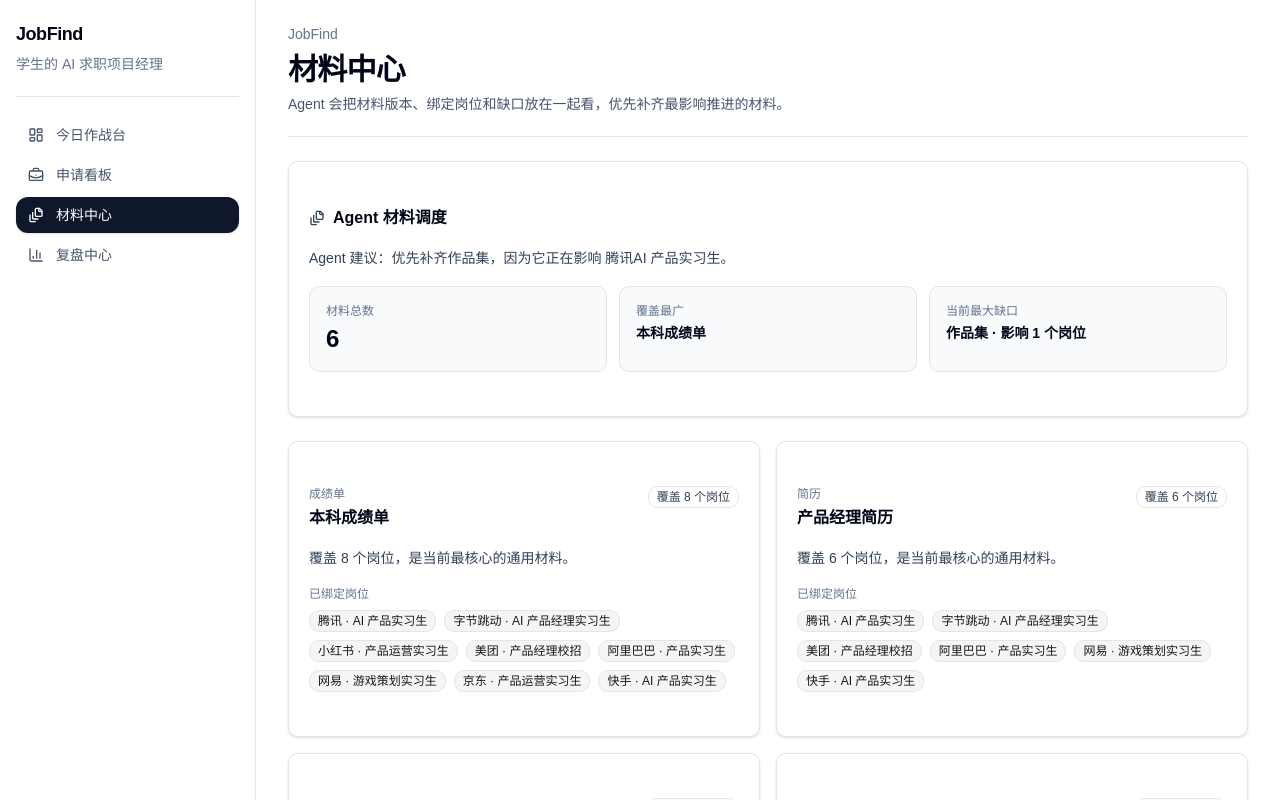
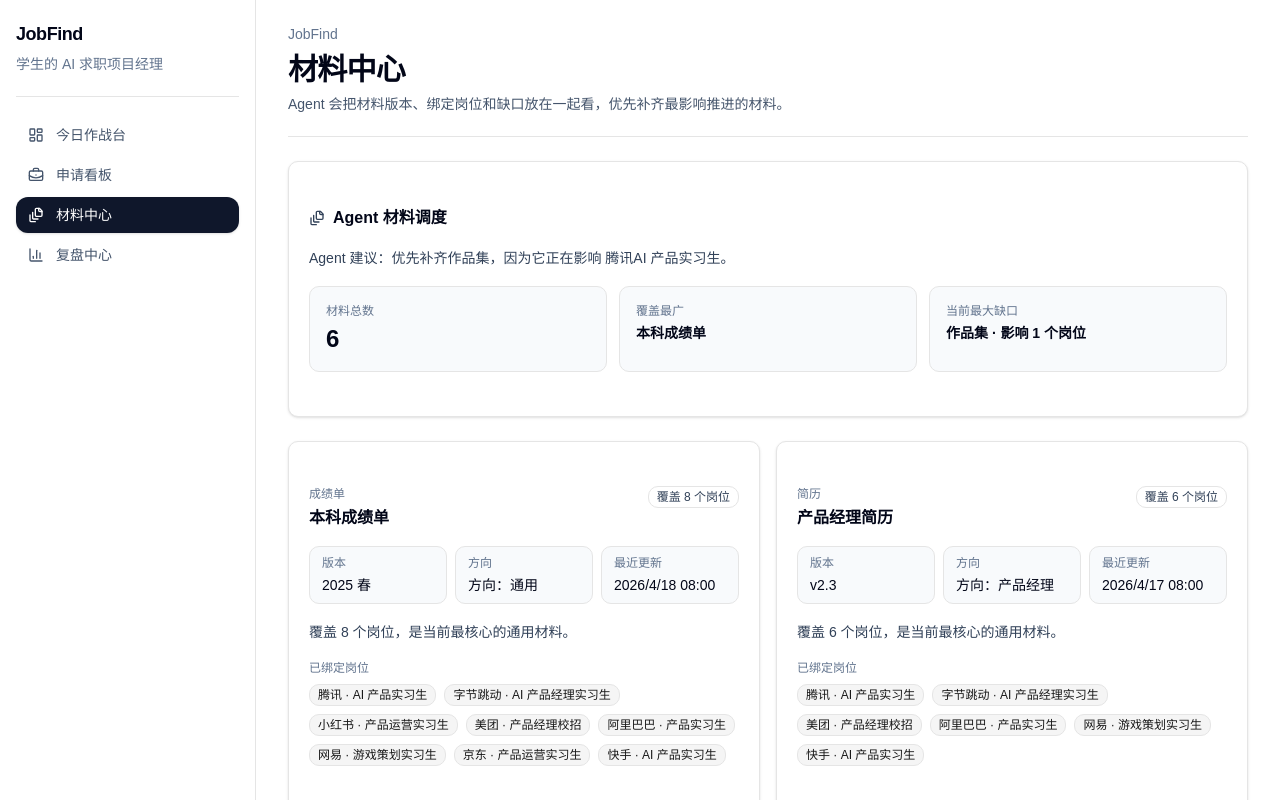
Before and after one commit to fdaier/JobFind, a Next.js app: page /materials in a window 1280 px wide. Shown: the top 800 px of the page. Built offline with nearby package versions, Linux system fonts and the light colour scheme.

Commit message:
fix: complete v1.2 review findings

```diff
--- a/src/app/review/page.tsx
+++ b/src/app/review/page.tsx
@@ -2,6 +2,7 @@
 
 import React from "react";
 
+import { FunnelChart } from "@/components/dashboard/funnel-chart";
 import { PageHeader } from "@/components/layout/page-header";
 import { AgentMemory } from "@/components/review/agent-memory";
 import { ChannelReview } from "@/components/review/channel-review";
@@ -19,6 +20,7 @@ export default function ReviewPage() {
         <ChannelReview />
         <InterviewReview />
       </div>
+      <FunnelChart />
     </div>
   );
 }
--- a/src/components/dashboard/funnel-chart.tsx
+++ b/src/components/dashboard/funnel-chart.tsx
@@ -1,4 +1,6 @@
 "use client";
+
+import React from "react";
 
 import { Card, CardContent } from "@/components/ui/card";
 import { useJobfindStore } from "@/hooks/use-jobfind-store";
--- a/src/components/materials/material-card.tsx
+++ b/src/components/materials/material-card.tsx
@@ -4,6 +4,7 @@ import React from "react";
 
 import { Badge } from "@/components/ui/badge";
 import { Card, CardContent } from "@/components/ui/card";
+import { formatChineseDateTime } from "@/lib/date";
 import type { MaterialUsageInsight } from "@/lib/review-insights";
 
 type MaterialCardProps = {
@@ -22,6 +23,21 @@ export function MaterialCard({ material }: MaterialCardProps) {
           <Badge variant="outline" className="rounded-md border-slate-200 text-slate-700">
             覆盖 {material.boundJobCount} 个岗位
           </Badge>
+        </div>
+
+        <div className="grid gap-2 text-sm text-slate-600 sm:grid-cols-3">
+          <div className="rounded-md border border-slate-200 bg-slate-50 px-3 py-2">
+            <p className="text-xs text-slate-500">版本</p>
+            <p className="mt-1 font-medium text-slate-950">{material.version}</p>
+          </div>
+          <div className="rounded-md border border-slate-200 bg-slate-50 px-3 py-2">
+            <p className="text-xs text-slate-500">方向</p>
+            <p className="mt-1 font-medium text-slate-950">方向：{material.targetDirection}</p>
+          </div>
+          <div className="rounded-md border border-slate-200 bg-slate-50 px-3 py-2">
+            <p className="text-xs text-slate-500">最近更新</p>
+            <p className="mt-1 font-medium text-slate-950">{formatChineseDateTime(material.lastUpdated)}</p>
+          </div>
         </div>
 
         <p className="text-sm leading-6 text-slate-700">{material.usageNote}</p>
--- a/src/lib/review-insights.ts
+++ b/src/lib/review-insights.ts
@@ -32,6 +32,9 @@ export interface MaterialUsageInsight {
   id: string;
   name: string;
   typeLabel: string;
+  targetDirection: string;
+  version: string;
+  lastUpdated: string;
   boundJobCount: number;
   boundJobs: Array<{ id: string; company: string; position: string }>;
   usageNote: string;
@@ -95,6 +98,9 @@ function buildUsageInsight(material: Material, jobs: Job[]): MaterialUsageInsigh
     id: material.id,
     name: material.name,
     typeLabel: MATERIAL_LABELS[material.type],
+    targetDirection: material.targetDirection,
+    version: material.version,
+    lastUpdated: material.lastUpdated,
     boundJobCount: boundJobs.length,
     boundJobs,
     usageNote: getMaterialUsageNote(boundJobs.length),
```
Also changed, not shown: 2 other files (tests, documents, lock files or other folders).
